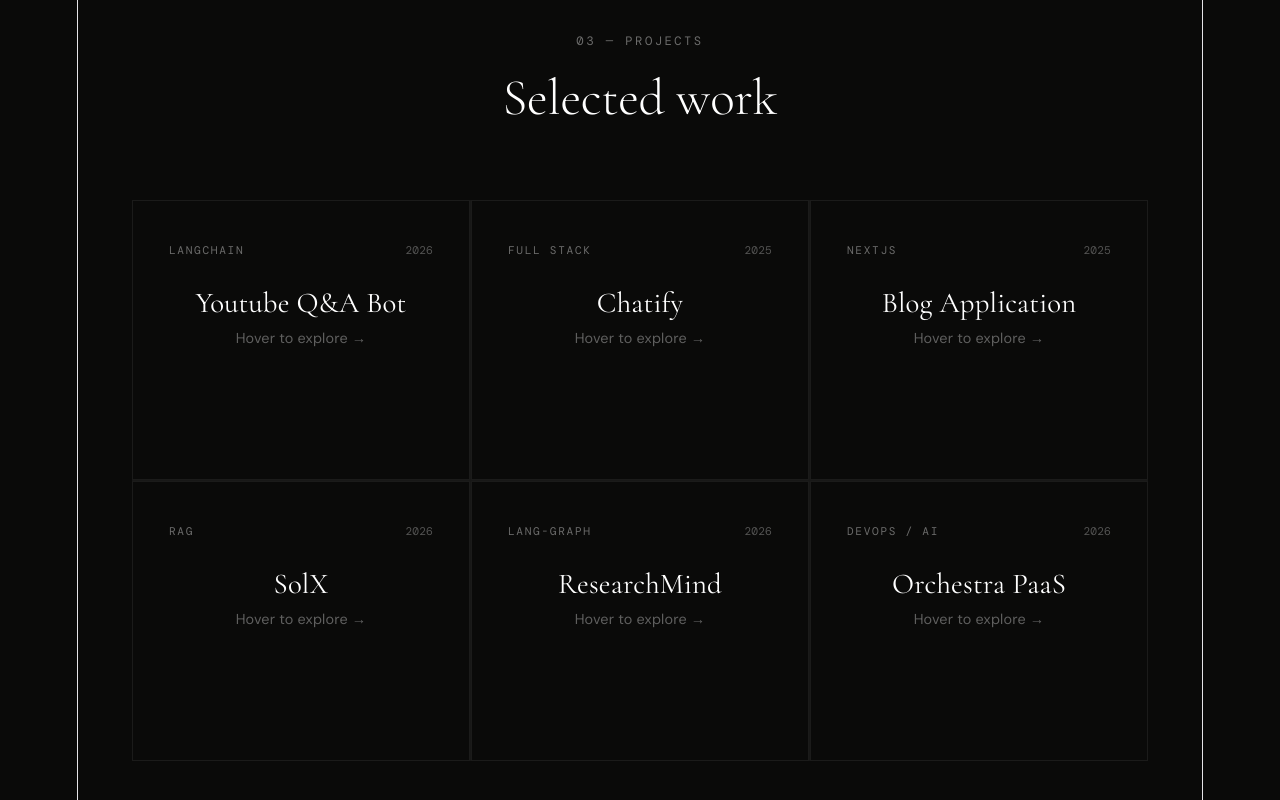
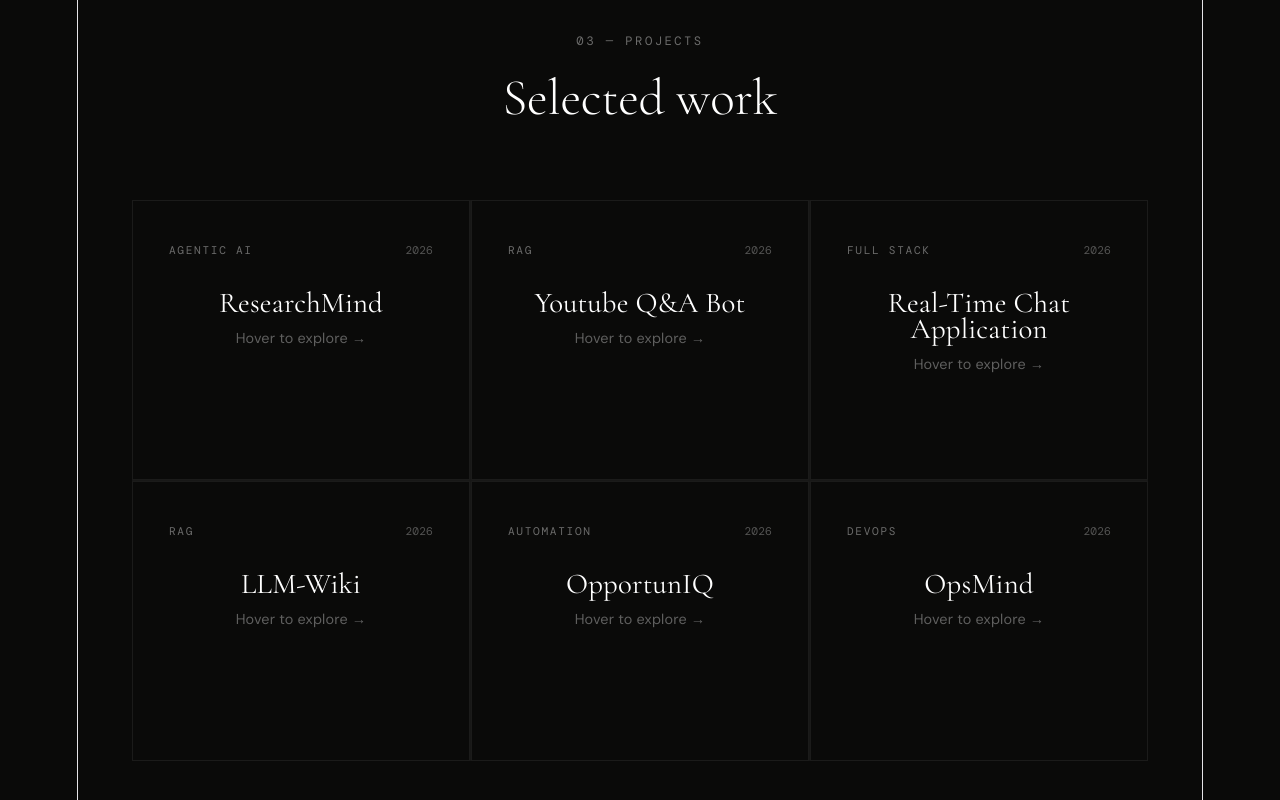
Before and after one commit to Chandan11232/portfolio, a React (Vite) app: page / in a window 1280 px wide. Shown: the part 1717-2517 px from the top of the page. Built offline with nearby package versions, Linux system fonts and the light colour scheme; a web font is replaced by a local one.

Commit message:
updated the portfolio.jsx file

```diff
--- a/src/portfolio.jsx
+++ b/src/portfolio.jsx
@@ -14,57 +14,57 @@ const SKILLS = [
 const PROJECTS = [
   {
     id: 1,
-    title: "Youtube Q&A Bot",
+    title: "ResearchMind",
     year: "2026",
-    tag: "Langchain",
+    tag: "Agentic AI",
     description:
-      "A langchain based Q&A bot that analyzes caption based video url and answer queries based on the video.",
-    stack: ["Langchain", "Streamlit", "Python"],
+      "A multi-agent AI research assistant built with LangGraph & Gemini 1.5 Flash for autonomous, multi-iteration deep research with self-correction loops — cutting hallucinations in long-form analytical reports.",
+    stack: ["LangGraph", "LangChain", "Gemini", "Python"],
   },
   {
     id: 2,
-    title: "Chatify",
-    year: "2025",
-    tag: "Full Stack",
+    title: "Youtube Q&A Bot",
+    year: "2026",
+    tag: "RAG",
     description:
-      "A real time chat application that allows users to chat either privately or in groups with proper user authentication and authorization.",
-    stack: ["MERN Stack", "Socket.io", "Google OAuth"],
+      "An LLM-powered video analyst with an end-to-end RAG pipeline that chunks and semantically indexes YouTube transcripts via FAISS, surfaced through a Chrome side-panel extension for real-time Q&A inside the YouTube UI.",
+    stack: ["Python", "LangChain", "FAISS", "Chrome Extension"],
   },
   {
     id: 3,
-    title: "Blog Application",
-    year: "2025",
-    tag: "NextJS",
+    title: "Real-Time Chat Application",
+    year: "2026",
+    tag: "Full Stack",
     description:
-      "A Blog application which allows users to create, read, update and delete blogs, Users will be able to see and read other user's blogs from their specific profiles.",
-    stack: ["NextJS", "Github", "MongoDB", "Authentication"],
+      "A bi-directional real-time messaging platform with event-driven Socket.io architecture, zero-latency state sync, presence indicators, and persistent room-based sessions for multiple concurrent users.",
+    stack: ["MERN Stack", "Socket.io"],
   },
   {
     id: 4,
-    title: "SolX",
+    title: "LLM-Wiki",
     year: "2026",
     tag: "RAG",
     description:
-      "A RAG based LLM ChatBot, which answers to user's queries based on the uploaded document.",
-    stack: ["Langchain", "File Handling", "Python", "Linux"],
+      "A semantic knowledge base and RAG dictionary that ingests .txt documents, chunks and embeds them, and indexes into FAISS — turning any static document into a queryable knowledge base with context-grounded answers.",
+    stack: ["Python", "LangChain", "FAISS", "Embeddings"],
   },
   {
     id: 5,
-    title: "ResearchMind",
+    title: "OpportunIQ",
     year: "2026",
-    tag: "Lang-graph",
+    tag: "Automation",
     description:
-      "multi-iteration AI research agent with iterative retrieval that uses lang-graph.",
-    stack: ["Langchain", "File Handling", "Python", "Linux", "lang-graph"],
+      "An intelligent job filter & dispatcher — a fully automated n8n workflow that connects Gmail, Google Sheets, and job-board APIs via OAuth2, classifies listings by seniority, and delivers curated digests straight to your inbox.",
+    stack: ["n8n", "Google OAuth2", "Gmail API", "Webhooks"],
   },
   {
     id: 6,
-    title: "Orchestra PaaS",
+    title: "OpsMind",
     year: "2026",
-    tag: "DevOps / AI",
+    tag: "DevOps",
     description:
-      "A production-grade AI-powered Micro-PaaS that synthesizes, containerizes, and deploys full-stack web applications on-demand. Features a custom reverse-proxy, real-time WebSocket orchestration, and persistent volume management.",
-    stack: ["Docker API", "Node.js", "Ollama", "Socket.io", "SQLite"],
+      "A full DevOps pipeline for a MERN stack application — automated CI/CD builds, tests, and deploys containers to AWS ECS, with EC2 for compute and S3 for artifact/static storage, end to end.",
+    stack: ["AWS", "EC2", "ECS", "S3", "CI/CD", "MERN Stack"],
   },
 ];
 
```
